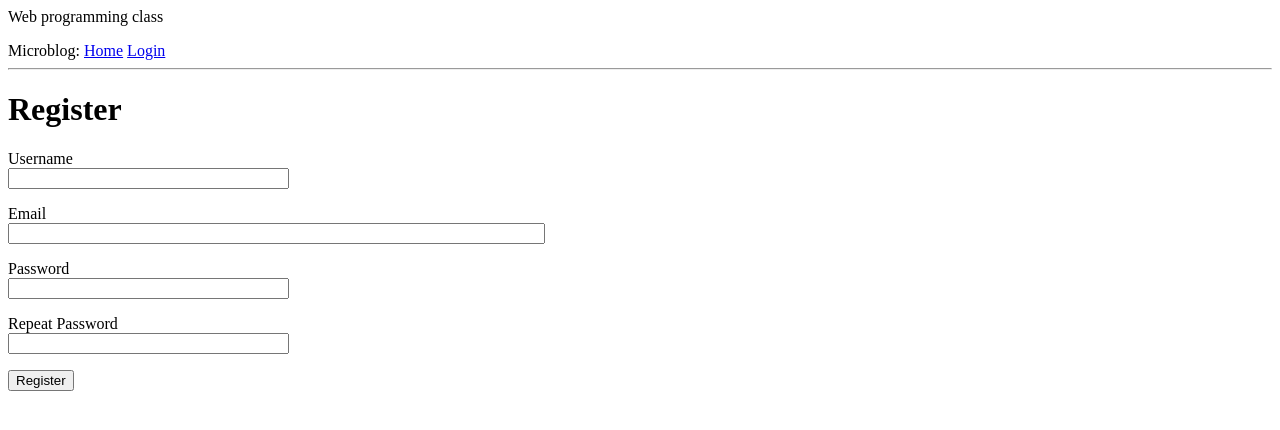
After one commit to juanzhi0322/exampleblog, a Flask app: page /register in a window 1280 px wide. The commit adds this page. Shown: the top 430 px of the page. Run offline with Flask 2, Linux system fonts and the light colour scheme.

Commit message:
register update

```diff
--- a/app/__init__.py
+++ b/app/__init__.py
@@ -2,10 +2,12 @@ from flask import Flask
 from config import Config
 from flask_sqlalchemy import SQLAlchemy
 from flask_migrate import Migrate
+from flask_login import LoginManager
 
 app = Flask(__name__)
 app.config.from_object(Config)
 db = SQLAlchemy(app)
 migrate = Migrate(app, db)
-
+login = LoginManager(app)
+login.login_view = 'login'
 from app import routes, models
--- a/app/forms.py
+++ b/app/forms.py
@@ -1,9 +1,27 @@
 from flask_wtf import FlaskForm
 from wtforms import StringField, PasswordField, BooleanField, SubmitField
-from wtforms.validators import DataRequired
+from wtforms.validators import ValidationError, DataRequired, Email, EqualTo
+from app.models import User
 
 class LoginForm(FlaskForm):
     username = StringField('Username', validators=[DataRequired()])
     password = PasswordField('Password', validators=[DataRequired()])
     remember_me = BooleanField('Remember Me')
     submit = SubmitField('Sign In')
+class RegistrationForm(FlaskForm):
+    username = StringField('Username', validators=[DataRequired()])
+    email = StringField('Email', validators=[DataRequired(), Email()])
+    password = PasswordField('Password', validators=[DataRequired()])
+    password2 = PasswordField(
+        'Repeat Password', validators=[DataRequired(), EqualTo('password')])
+    submit = SubmitField('Register')
+
+    def validate_username(self, username):
+        user = User.query.filter_by(username=username.data).first()
+        if user is not None:
+            raise ValidationError('Please use a different username.')
+
+    def validate_email(self, email):
+        user = User.query.filter_by(email=email.data).first()
+        if user is not None:
+            raise ValidationError('Please use a different email address.')
--- a/app/routes.py
+++ b/app/routes.py
@@ -1,11 +1,20 @@
 from flask import render_template, flash, redirect, url_for
 from app import app
 from app.forms import LoginForm
+from flask_login import current_user, login_user
+from app.models import User
+from flask_login import logout_user
+from flask_login import login_required
+from flask import request
+from werkzeug.urls import url_parse
+from app import db
+from app.forms import RegistrationForm
 
 @app.route('/')
 @app.route('/index')
+@login_required
 def index():
-    user = {'username': 'Juanzhi'}
+    # user = {'username': 'Juanzhi'}
     posts = [
         {
             'author': {'username': 'John'},
@@ -16,18 +25,41 @@ def index():
             'body': 'The Avengers movie was so cool!'
         }
     ]
-    return render_template('index.html', title='home', user=user, posts=posts)
+    return render_template("index.html", title='Home Page', posts=posts)
 
-# @app.route('/login')
-# def login():
-#     form = LoginForm()
-#     return render_template('login.html', title='Sign In', form=form)
 
 @app.route('/login', methods=['GET', 'POST'])
 def login():
+    if current_user.is_authenticated:
+        return redirect(url_for('index'))
     form = LoginForm()
     if form.validate_on_submit():
-        flash('Login requested for user {}, remember_me={}'.format(
-            form.username.data, form.remember_me.data))
+        user = User.query.filter_by(username=form.username.data).first()
+        if user is None or not user.check_password(form.password.data):
+            flash('Invalid username or password')
+            return redirect(url_for('login'))
+        login_user(user, remember=form.remember_me.data)
+        next_page = request.args.get('next')
+        if not next_page or url_parse(next_page).netloc != '':
+            next_page = url_for('index')
+        return redirect(next_page)
+    return render_template('login.html', title='Sign In', form=form)
+
+@app.route('/logout')
+def logout():
+    logout_user()
+    return redirect(url_for('index'))
+
+@app.route('/register', methods=['GET', 'POST'])
+def register():
+    if current_user.is_authenticated:
         return redirect(url_for('index'))
-    return render_template('login.html', title='Sign In', form=form)
+    form = RegistrationForm()
+    if form.validate_on_submit():
+        user = User(username=form.username.data, email=form.email.data)
+        user.set_password(form.password.data)
+        db.session.add(user)
+        db.session.commit()
+        flash('Congratulations, you are now a registered user!')
+        return redirect(url_for('login'))
+    return render_template('register.html', title='Register', form=form)
--- a/app/templates/base.html
+++ b/app/templates/base.html
@@ -9,10 +9,14 @@
     <body>
         <p>Web programming class</p>
         <div>
-                Microblog:
-                <a href="{{ url_for('index') }}">Home</a>
-                <a href="{{ url_for('login') }}">Login</a>
-            </div>
+            Microblog:
+            <a href="{{ url_for('index') }}">Home</a>
+            {% if current_user.is_anonymous %}
+            <a href="{{ url_for('login') }}">Login</a>
+            {% else %}
+            <a href="{{ url_for('logout') }}">Logout</a>
+            {% endif %}
+        </div>
         <hr>
         {% with messages = get_flashed_messages() %}
         {% if messages %}
--- a/app/templates/index.html
+++ b/app/templates/index.html
@@ -1,11 +1,8 @@
 {% extends "base.html" %}
 
 {% block content %}
-    <hr>
-    <h1>Hi, {{ user.username }}!</h1>
-    <hr>
+    <h1>Hi, {{ current_user.username }}!</h1>
     {% for post in posts %}
     <div><p>{{ post.author.username }} says: <b>{{ post.body }}</b></p></div>
     {% endfor %}
-    <hr>
 {% endblock %}
--- a/app/templates/login.html
+++ b/app/templates/login.html
@@ -20,5 +20,6 @@
         </p>
         <p>{{ form.remember_me() }} {{ form.remember_me.label }}</p>
         <p>{{ form.submit() }}</p>
+        <p>New User? <a href="{{ url_for('register') }}">Click to Register!</a></p>
     </form>
 {% endblock %}
--- /dev/null
+++ b/app/templates/register.html
@@ -0,0 +1,37 @@
+{% extends "base.html" %}
+
+{% block content %}
+    <h1>Register</h1>
+    <form action="" method="post">
+        {{ form.hidden_tag() }}
+        <p>
+            {{ form.username.label }}<br>
+            {{ form.username(size=32) }}<br>
+            {% for error in form.username.errors %}
+            <span style="color: red;">[{{ error }}]</span>
+            {% endfor %}
+        </p>
+        <p>
+            {{ form.email.label }}<br>
+            {{ form.email(size=64) }}<br>
+            {% for error in form.email.errors %}
+            <span style="color: red;">[{{ error }}]</span>
+            {% endfor %}
+        </p>
+        <p>
+            {{ form.password.label }}<br>
+            {{ form.password(size=32) }}<br>
+            {% for error in form.password.errors %}
+            <span style="color: red;">[{{ error }}]</span>
+            {% endfor %}
+        </p>
+        <p>
+            {{ form.password2.label }}<br>
+            {{ form.password2(size=32) }}<br>
+            {% for error in form.password2.errors %}
+            <span style="color: red;">[{{ error }}]</span>
+            {% endfor %}
+        </p>
+        <p>{{ form.submit() }}</p>
+    </form>
+{% endblock %}
```
Also changed, not shown: app/models.py (+14 -1 lines), migrations/versions/5524a164c916_users_table.py (deleted, +0 -38 lines), migrations/versions/b45b1cdb31fa_users_table.py (renamed from migrations/versions/6b0b930bf1bc_posts_table.py, +18 -6 lines), app.db.
